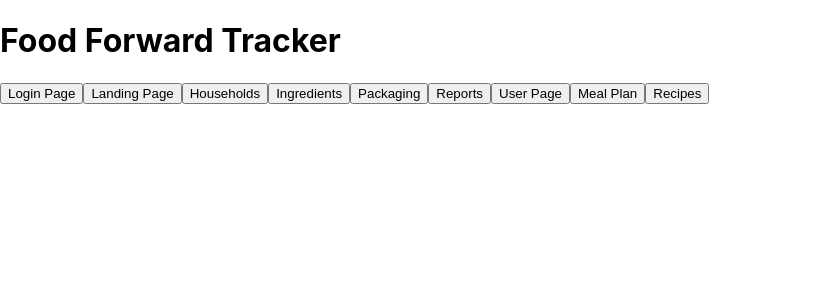
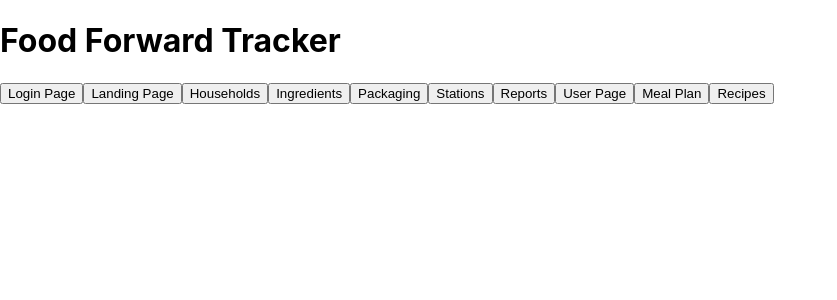
Before and after one commit to kainoa-borg/FoodForwardTracker, a React (Create React App) app in the folder ffreact-prod/: page / in a window 1280 px wide. Shown: the top 300 px of the page, without its empty margins (0-837 px from the left). Built offline with nearby package versions, Linux system fonts and the light colour scheme.

Commit message:
Added stations, front and back, working.

```diff
--- a/ffreact-prod/src/App.js
+++ b/ffreact-prod/src/App.js
@@ -6,6 +6,7 @@ import HouseholdList from './Households/HouseholdList.js'
 import AllergiesList from './Households/AllergiesList.js'
 import Ingredients from './Ingredients/IngredientList.js'
 import Packaging from './Packaging/PackagingList.js'
+import Stations from './Stations/StationList.js'
 import ReportsPage from "./ReportsPage.js"
 import UserPage from "./UserPage.js"
 import NewUserPage from "./NewUserPage.js"
@@ -27,6 +28,7 @@ const App = () => {
     else if (pageName === 'households') setCurrPage(<HouseholdList/>);
     else if (pageName === 'ingredients') setCurrPage(<Ingredients />);
     else if (pageName === 'packaging') setCurrPage(<Packaging />);
+    else if (pageName === 'stations') setCurrPage(<Stations />);
     else if (pageName === 'reportsPage') setCurrPage(<ReportsPage handlePageClick={handlePageClick} />);
     else if (pageName === 'userPage') setCurrPage(<UserPage handlePageClick={handlePageClick} />);
     else if (pageName === 'allergies') setCurrPage(<AllergiesList allergies={[{aType: 'Gluten'}, {aType: 'Peanut'}]}/>);
@@ -56,6 +58,9 @@ const App = () => {
         <button onClick={() => handlePageClick('packaging')}>
           Packaging
         </button>
+        <button onClick={() => handlePageClick('stations')}>
+          Stations
+        </button>
         <button onClick={() => handlePageClick('reportsPage')}>
           Reports
         </button>
```
Also changed, not shown: 1 other file (tests, documents, lock files or other folders).
